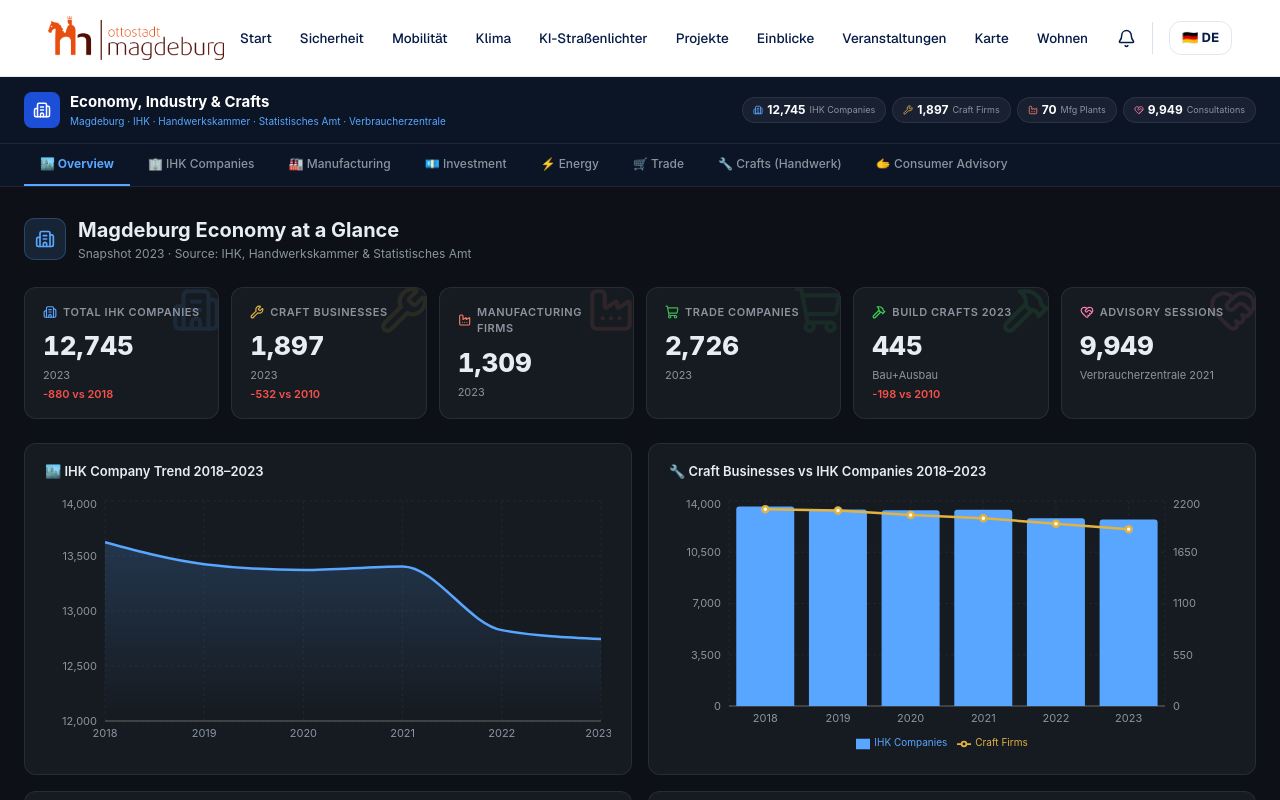
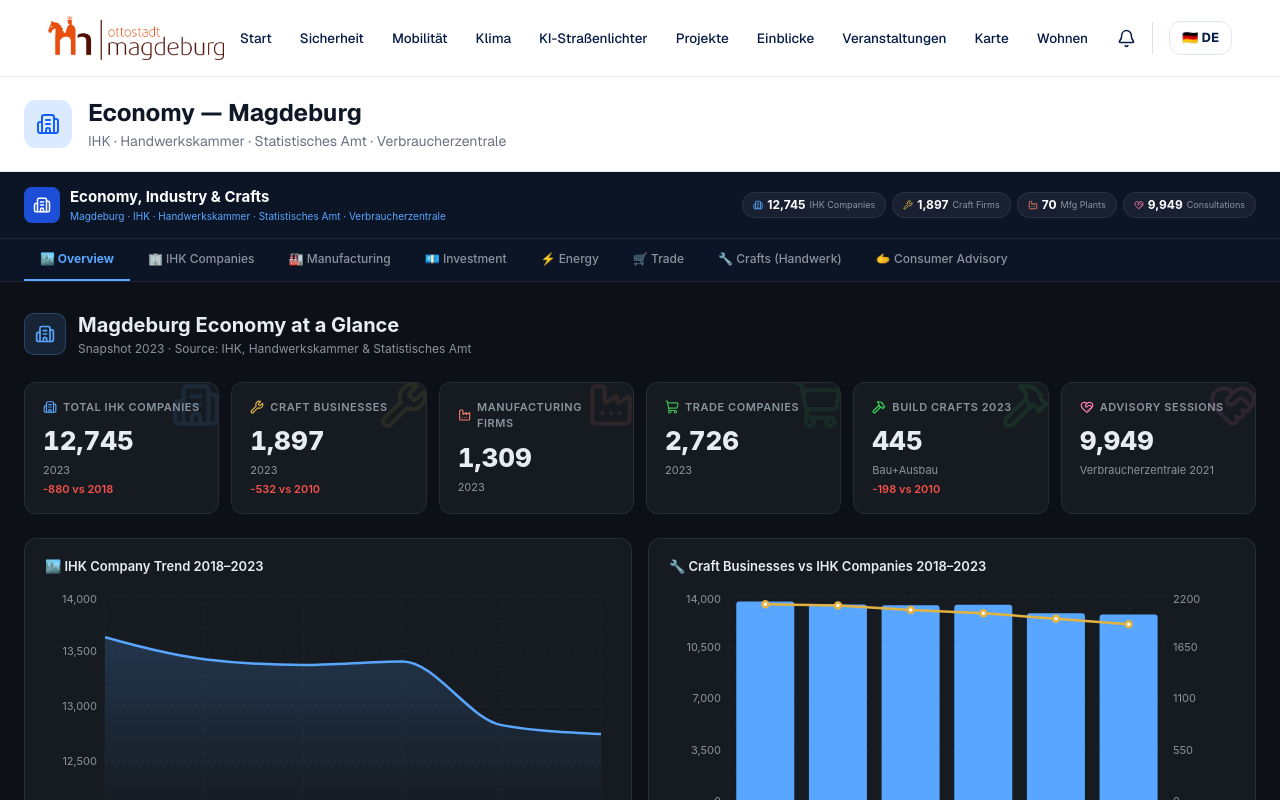
Before and after one commit to ayushtiwari18/Magbeburg-Smart-City-Project, a Next.js app: page /economy in a window 1280 px wide. Shown: the top 800 px of the page. Built offline with nearby package versions, Linux system fonts and the light colour scheme.

Commit message:
fix: add light shell page header to Economy (matches Climate/Safety/Housing pattern)

```diff
--- a/app/economy/page.tsx
+++ b/app/economy/page.tsx
@@ -153,10 +153,6 @@
 ];
 
 // ── NEW: Handwerk (Crafts) datasets ──────────────────────────────────────────
-// Total crafts firms by type 2010-2023
-// var1=total, var2=construction+expansion(Bau/Ausbau), var3=electrical+metal(Elektro/Metall),
-// var4=wood+plastics(Holz/Kunststoff), var5=clothing+textiles(Bekleidung/Textil),
-// var6=food(Lebensmittel), var7=health+hygiene(Gesundheit/Körperpflege), var8=glass/paper/ceramic+other(Glas/Papier/sonstiges)
 const CRAFT_TOTAL = [
   {year:2010,total:2429,construction:643,electrical:655,wood:277,clothing:140,food:23,health:621,glass:70},
   {year:2011,total:2460,construction:659,electrical:649,wood:286,clothing:136,food:23,health:623,glass:84},
@@ -174,11 +170,6 @@
   {year:2023,total:1897,construction:445,electrical:508,wood:146,clothing:100,food:23,health:570,glass:105},
 ];
 
-// Construction/expansion crafts sub-professions (Bau- und Ausbauhandwerk)
-// var2=total, var3=roofers, var4=masons, var5=painters, var6=glaziers, var7=plumbers,
-// var8=heating/ventilation, var9=chimney-sweeps, var10=carpenters, var11=ground/road builders,
-// var12=scaffolders+others, var13=tilers, var14=well-builders, var15=concrete workers,
-// var16=waterproofers, var17=dry-liners+other
 const BUILD_CRAFT_DETAIL = [
   {year:2010,total:643,roofers:35,masons:31,painters:190,plumbers:80,carpenters:47,groundwork:137,tilers:15,concrete:25},
   {year:2011,total:659,roofers:35,masons:32,painters:197,plumbers:82,carpenters:47,groundwork:139,tilers:15,concrete:21},
@@ -196,8 +187,6 @@
   {year:2023,total:445,roofers:22,masons:28,painters:114,plumbers:66,carpenters:36,groundwork:82,tilers:13,concrete:19},
 ];
 
-// Wood & plastics crafts
-// var2=total, var3=carpenters(Tischler), var4=wheelwrights(Stellmacher), var5=toy-makers, var6=basket-weavers, var7=others
 const WOOD_CRAFT = [
   {year:2010,total:277,cabinetmakers:188,joiners:29,coopers:9,others:43},
   {year:2012,total:272,cabinetmakers:188,joiners:24,coopers:8,others:45},
@@ -209,7 +198,6 @@
   {year:2023,total:146,cabinetmakers:80,joiners:13,coopers:13,others:38},
 ];
 
-// Food crafts
 const FOOD_CRAFT = [
   {year:2010,total:23,bakers:8,butchers:1,confectioners:6,brewers:3,others:5},
   {year:2013,total:20,bakers:8,butchers:1,confectioners:4,brewers:3,others:4},
@@ -219,7 +207,6 @@
   {year:2023,total:23,bakers:8,butchers:1,confectioners:5,brewers:6,others:3},
 ];
 
-// Glass/paper/ceramic crafts (growing sector)
 const GLASS_CRAFT = [
   {year:2010,total:70,glassmakers:12,paperhangers:5,photographers:23,instrument:11,toymakers:5,potters:6,others:8},
   {year:2013,total:96,glassmakers:13,paperhangers:7,photographers:44,instrument:12,toymakers:5,potters:5,others:10},
@@ -229,7 +216,6 @@
   {year:2023,total:105,glassmakers:12,paperhangers:2,photographers:64,instrument:8,toymakers:3,potters:6,others:10},
 ];
 
-// Craft sector pie 2023
 const CRAFT_PIE_2023 = [
   {name:"Construction/Expansion", value:445, color:C.yellow},
   {name:"Electrical/Metal",        value:508, color:C.cyan},
@@ -240,8 +226,6 @@
   {name:"Clothing/Textiles",       value:100, color:C.teal},
 ];
 
-// Handwerkskammer registration types 2017-2020
-// var2=chamber-district-total, var3=city-Magdeburg, var4=new-registrations, var5=de-registrations
 const CRAFT_REGISTRATIONS = [
   {year:2017,districtTotal:6178,cityTotal:878,newReg:1462,deReg:318},
   {year:2018,districtTotal:5836,cityTotal:830,newReg:1370,deReg:286},
@@ -249,7 +233,6 @@
   {year:2020,districtTotal:7006,cityTotal:1061,newReg:675,deReg:161},
 ];
 
-// IHK vs Handwerk combined comparison 2018-2023
 const IHK_VS_CRAFT = [
   {year:2018,ihkTotal:13625,craftTotal:2111},
   {year:2019,ihkTotal:13426,craftTotal:2097},
@@ -259,9 +242,6 @@
   {year:2023,ihkTotal:12745,craftTotal:1897},
 ];
 
-// ── NEW: Consumer Advisory (Verbraucherzentrale) ──────────────────────────────
-// var1=year, var2=totalConsultations, var3=inPerson, var4=phone, var5=online,
-// var6=groupConsultations, var7=publications, var8=lectures, var9=mediaContacts, var10=totalContacts
 const CONSUMER_ADVISORY = [
   {year:2013,total:13010,inPerson:5163,phone:7835,online:12,groups:53,publications:51,lectures:875,media:65,contacts:24586},
   {year:2014,total:10648,inPerson:5431,phone:5204,online:13,groups:39,publications:29,lectures:441,media:67,contacts:25716},
@@ -364,9 +344,27 @@
   const GRID3 = {display:"grid",gridTemplateColumns:"1fr 1fr 1fr",gap:16,marginBottom:16};
 
   return(
-    <div style={{minHeight:"100vh",background:C.bg,color:C.text,fontFamily:"Inter,system-ui,sans-serif"}}>
+    <div className="bg-[#f8fafc] min-h-screen">
 
-      {/* ── Header ── */}
+      {/* ── Light Page Header (matches Climate / Safety / Housing) ── */}
+      <div className="bg-white border-b border-gray-200 px-6 py-5">
+        <div className="max-w-7xl mx-auto flex items-center gap-4">
+          <div className="w-12 h-12 rounded-xl bg-blue-100 flex items-center justify-center">
+            <Building2 size={24} className="text-blue-600" />
+          </div>
+          <div>
+            <h1 className="text-2xl font-bold text-gray-900">Economy — Magdeburg</h1>
+            <p className="text-sm text-gray-500 mt-0.5">
+              IHK · Handwerkskammer · Statistisches Amt · Verbraucherzentrale
+            </p>
+          </div>
+        </div>
+      </div>
+
+      {/* ── Dark Dashboard ── */}
+      <div style={{background:C.bg,color:C.text,fontFamily:"Inter,system-ui,sans-serif"}}>
+
+        {/* ── Inner Header ── */}
         <div style={{background:"#0c1526",borderBottom:`1px solid ${C.border}`,padding:"14px 24px",display:"flex",alignItems:"center",justifyContent:"space-between",flexWrap:"wrap",gap:8}}>
           <div style={{display:"flex",alignItems:"center",gap:10}}>
             <div style={{width:36,height:36,borderRadius:8,background:"#1d4ed8",display:"flex",alignItems:"center",justifyContent:"center"}}><Building2 size={18} color="white"/></div>
@@ -747,7 +745,7 @@
               </>
             )}
 
-          {/* ══════════════ HANDWERK (NEW) ══════════════ */}
+            {/* ══════════════ HANDWERK ══════════════ */}
             {tab==="handwerk"&&(
               <>
                 <SectionTitle icon={Wrench} title="Crafts & Trades (Handwerk) — Magdeburg 2010–2023" subtitle="Source: Handwerkskammer Magdeburg · 7 craft sectors · 1,897 businesses in 2023" color={C.yellow}/>
@@ -847,7 +845,7 @@
               </>
             )}
 
-          {/* ══════════════ CONSUMER ADVISORY (NEW) ══════════════ */}
+            {/* ══════════════ CONSUMER ADVISORY ══════════════ */}
             {tab==="consumer"&&(
               <>
                 <SectionTitle icon={HeartHandshake} title="Consumer Advisory — Verbraucherzentrale Magdeburg 2013–2021" subtitle="Sachsen-Anhalt consumer protection centre · Beratungsstelle Magdeburg · In-person, phone, online" color={C.pink}/>
@@ -929,5 +927,6 @@
           button:hover{color:#e6edf3 !important}
         `}</style>
       </div>
+    </div>
   );
 }
```
Lines whose indentation alone changed are shown as unchanged.
